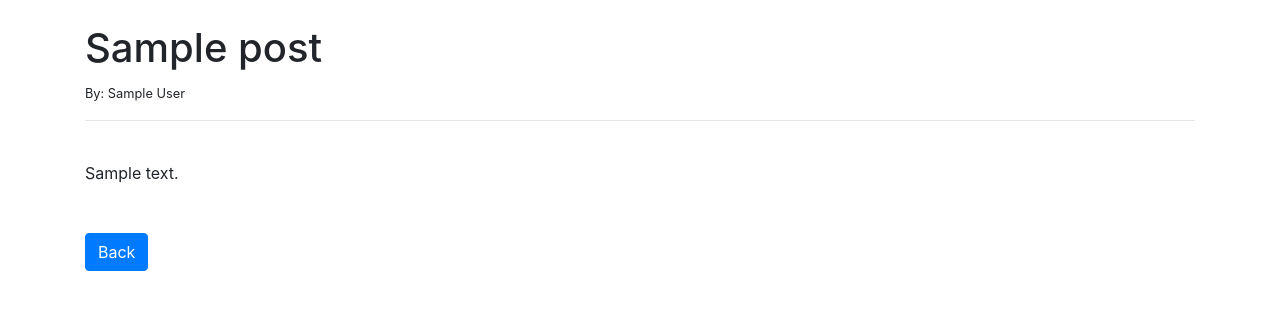
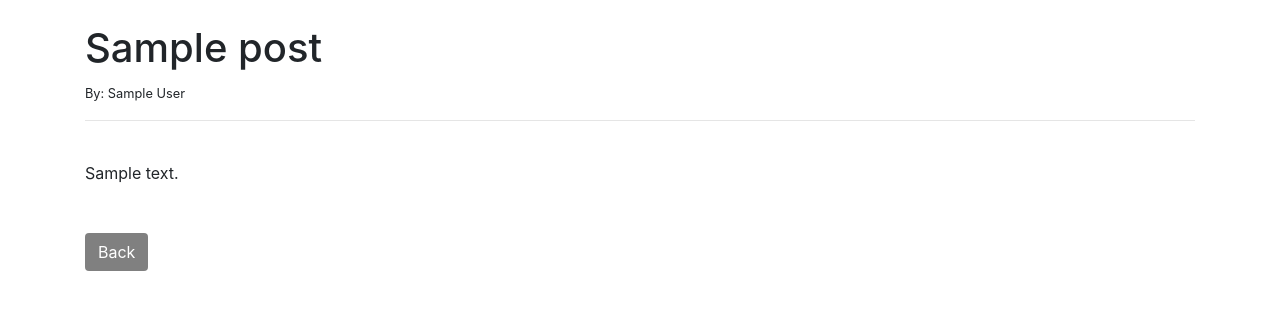
Before and after one commit to MABSWE/PP4, a Django app: page /article/1/ in a window 1280 px wide. Shown: the part 56-366 px from the top of the page. Run offline with Django 4.2, Linux system fonts and the light colour scheme; tables that the repository leaves empty hold one stand-in row (values such as "Sample post").

Commit message:
Change back button color to grey

```diff
--- a/blog/templates/detail_view.html
+++ b/blog/templates/detail_view.html
@@ -12,6 +12,6 @@
 <br>
 <br>
 <!--Backbutton-->
-<button onclick="history.back()" class="btn btn-primary">Back</button>
+<button onclick="history.back()" class="btn" style="background-color: gray; color: white;">Back</button>
 
 {% endblock %}
```
